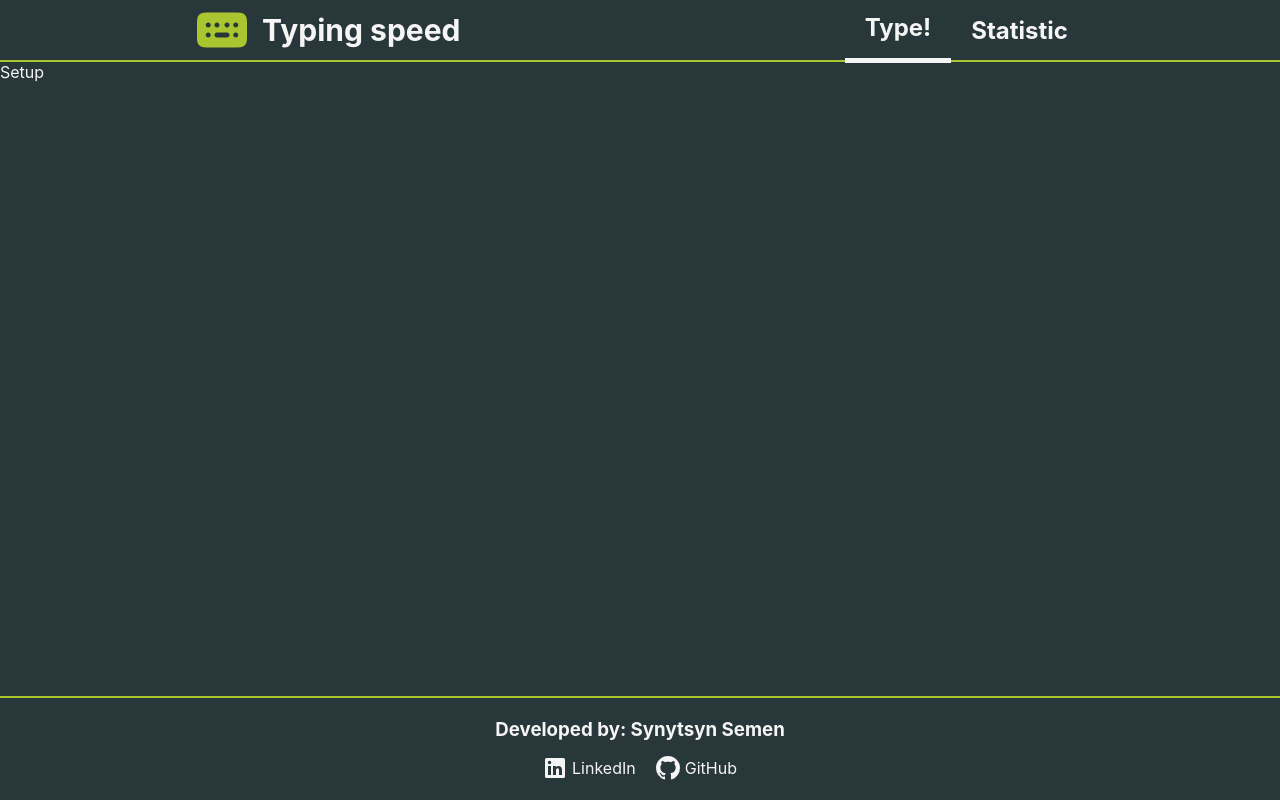
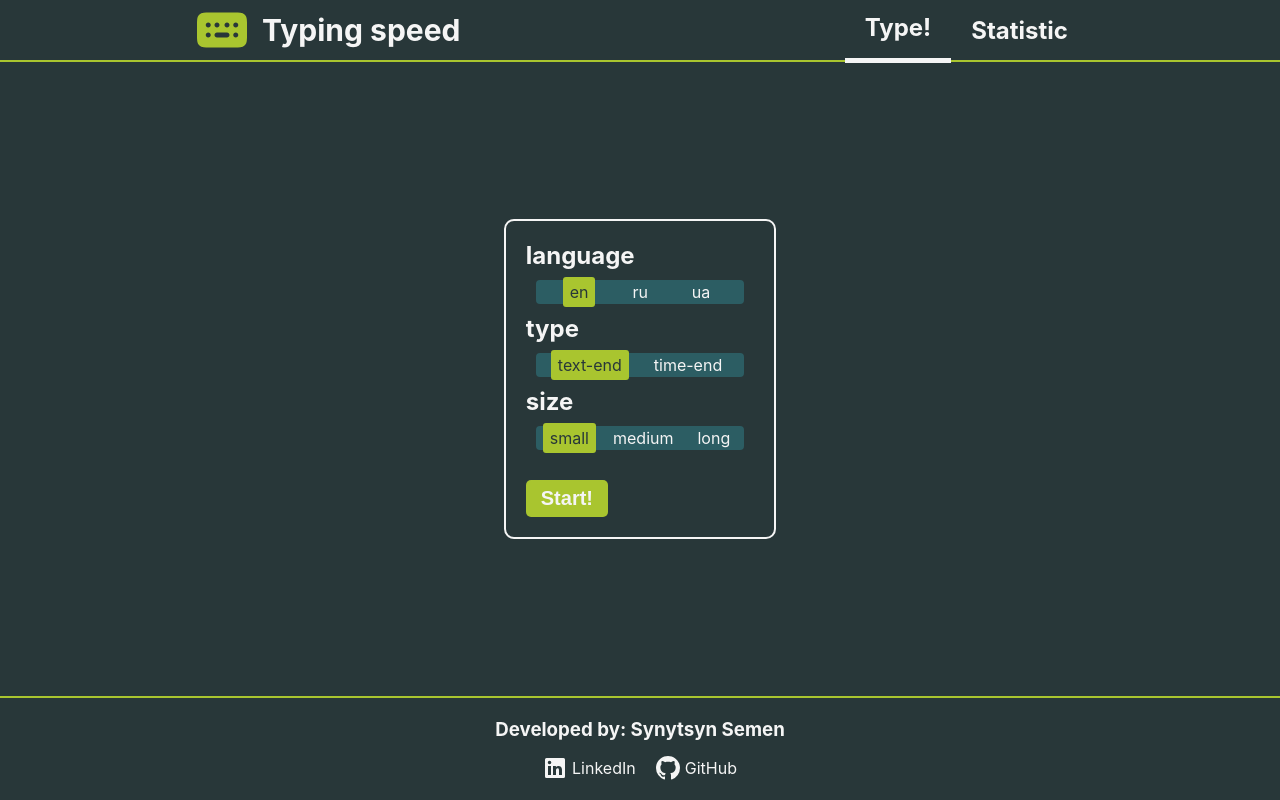
Before and after one commit to SSSenia/typing-speed, a React (Create React App) app: page /type/setup in a window 1280 px wide. Built offline with nearby package versions, Linux system fonts and the light colour scheme.

Commit message:
feature: setup page

```diff
--- a/package.json
+++ b/package.json
@@ -12,6 +12,7 @@
     "@types/react-dom": "^18.2.4",
     "react": "^18.2.0",
     "react-dom": "^18.2.0",
+    "react-hook-form": "^7.43.9",
     "react-router-dom": "^6.11.1",
     "react-scripts": "5.0.1",
     "sass": "^1.62.1",
--- /dev/null
+++ b/src/components/Type/Setup/Selector/Selector.scss
@@ -0,0 +1,37 @@
+.selector {
+  &__title {
+    margin: 0;
+    margin-top: 20px;
+    padding: 0;
+  }
+
+  &__title:first-child {
+    margin-top: 0;
+  }
+
+  &__group {
+    background-color: var(--dark);
+    padding: 2px;
+    border-radius: 4px;
+    display: flex;
+    justify-content: space-evenly;
+    margin: 10px;
+  }
+
+  &__radio-input {
+    display: none;
+  }
+
+  &__radio-label {
+    cursor: pointer;
+    padding: 5px 7px;
+    margin: 5px;
+    border-radius: 3px;
+  }
+
+  &__radio-input:checked+label {
+    background-color: var(--accent);
+    color: var(--black);
+    transition-duration: .2s;
+  }
+}
--- /dev/null
+++ b/src/components/Type/Setup/Selector/Selector.tsx
@@ -0,0 +1,32 @@
+import React from "react";
+import './Selector.scss';
+import { UseFormRegister } from "react-hook-form";
+import { ITypeRun } from "../../../../interfaces/ITypeRun";
+
+export default function Selector(props: {name: 'language' | 'type' | 'size' | 'time', values: string[], register: UseFormRegister<ITypeRun>}) {
+
+  function radioButtons(name: 'language' | 'type' | 'size' | 'time') {
+    return (value: string) =>
+      <div className="selector__radio" key={value}>
+        <input
+          className="selector__radio-input"
+          type="radio"
+          id={value}
+          value={value}
+          {...props.register(name)}
+        />
+        <label className="selector__radio-label" htmlFor={value}>{value}</label>
+      </div>;
+  }
+
+  return (
+    <div className="selector">
+      <h2 className="selector__title">
+        {props.name}
+      </h2>
+      <div className="selector__group">
+        {props.values.map(radioButtons(props.name))}
+      </div>
+    </div>
+  )
+}
--- a/src/components/Type/Setup/Setup.scss
+++ b/src/components/Type/Setup/Setup.scss
@@ -0,0 +1,34 @@
+.setup {
+  display: flex;
+  justify-content: center;
+  align-items: center;
+}
+
+.form {
+
+  border: 2px solid var(--light);
+  border-radius: 10px;
+  padding: 20px;
+  margin: 20px;
+
+  &__submit {
+    position: relative;
+    cursor: pointer;
+    border: none;
+    margin-top: 20px;
+    padding: 7px 15px;
+    border-radius: 5px;
+    font-weight: bold;
+    font-size: 20px;
+    color: var(--light);
+    background-color: var(--accent);
+
+    &:hover {
+      filter: brightness(0.9);
+    }
+
+    &:active {
+      top: 2px;
+    }
+  }
+}
--- a/src/components/Type/Setup/Setup.tsx
+++ b/src/components/Type/Setup/Setup.tsx
@@ -1,10 +1,81 @@
-import React from "react";
+import React, { useState } from "react";
+import { useForm } from "react-hook-form";
+import { createSearchParams, useNavigate } from "react-router-dom";
+
 import './Setup.scss';
+import Selector from "./Selector/Selector";
+import { ITypeRun } from "../../../interfaces/ITypeRun";
 
 export function Setup() {
+
+  const VALUES = {
+    language: ['en', 'ru', 'ua'],
+    type: ['text-end', 'time-end'],
+    size: ['small', 'medium', 'long'],
+    time: ['30s', '60s', '90s', '120s']
+  };
+
+  const DEFAULT_VALUES: ITypeRun = {
+    language: 'en',
+    type: 'text-end',
+    size: 'small',
+    time: '30s'
+  };
+
+  const { register, handleSubmit, getValues } = useForm({ defaultValues: DEFAULT_VALUES });
+
+  const [type, setType] = useState(getValues().type);
+
+  const navigate = useNavigate();
+
+  const onSubmit = (data: ITypeRun) => {
+    switch (data.type) {
+      case 'text-end':
+        if (data.language && data.size)
+          navigate({
+            pathname: '/type/typing',
+            search: createSearchParams({
+              language: data.language,
+              type: data.type,
+              size: data.size
+            }).toString()
+          });
+        break;
+      case 'time-end':
+        if (data.language && data.time)
+          navigate({
+            pathname: '/type/typing',
+            search: createSearchParams({
+              language: data.language,
+              type: data.type,
+              time: data.time
+            }).toString()
+          });
+        break;
+    }
+  };
+
   return (
-    <main>
-      Setup
+    <main className="setup">
+      <section className="menu">
+        <form className="form" onSubmit={handleSubmit(onSubmit)} onChange={() => setType(() => getValues().type)}>
+
+          <Selector name="language" values={VALUES.language} register={register}></Selector>
+          <Selector name="type" values={VALUES.type} register={register}></Selector>
+
+          {type === 'text-end' &&
+            <Selector name="size" values={VALUES.size} register={register}></Selector>
+          }
+
+          {type === 'time-end' &&
+            <Selector name="time" values={VALUES.time} register={register}></Selector>
+          }
+
+          <button className="form__submit" type="submit">
+            Start!
+          </button>
+        </form>
+      </section>
     </main>
   );
 }
--- /dev/null
+++ b/src/interfaces/ITypeRun.ts
@@ -0,0 +1,6 @@
+export interface ITypeRun {
+  language: 'en' | 'ru' | 'ua',
+  type: 'text-end' | 'time-end';
+  size?: 'small' | 'medium' | 'long';
+  time?: '30s' | '60s' | '90s' | '120s';
+}
```
Also changed, not shown: src/assets/img/Logo.tsx (+3 -3 lines), src/interfaces/IRun.ts (added, +8 -0 lines), 2 other files (tests, documents, lock files or other folders).
